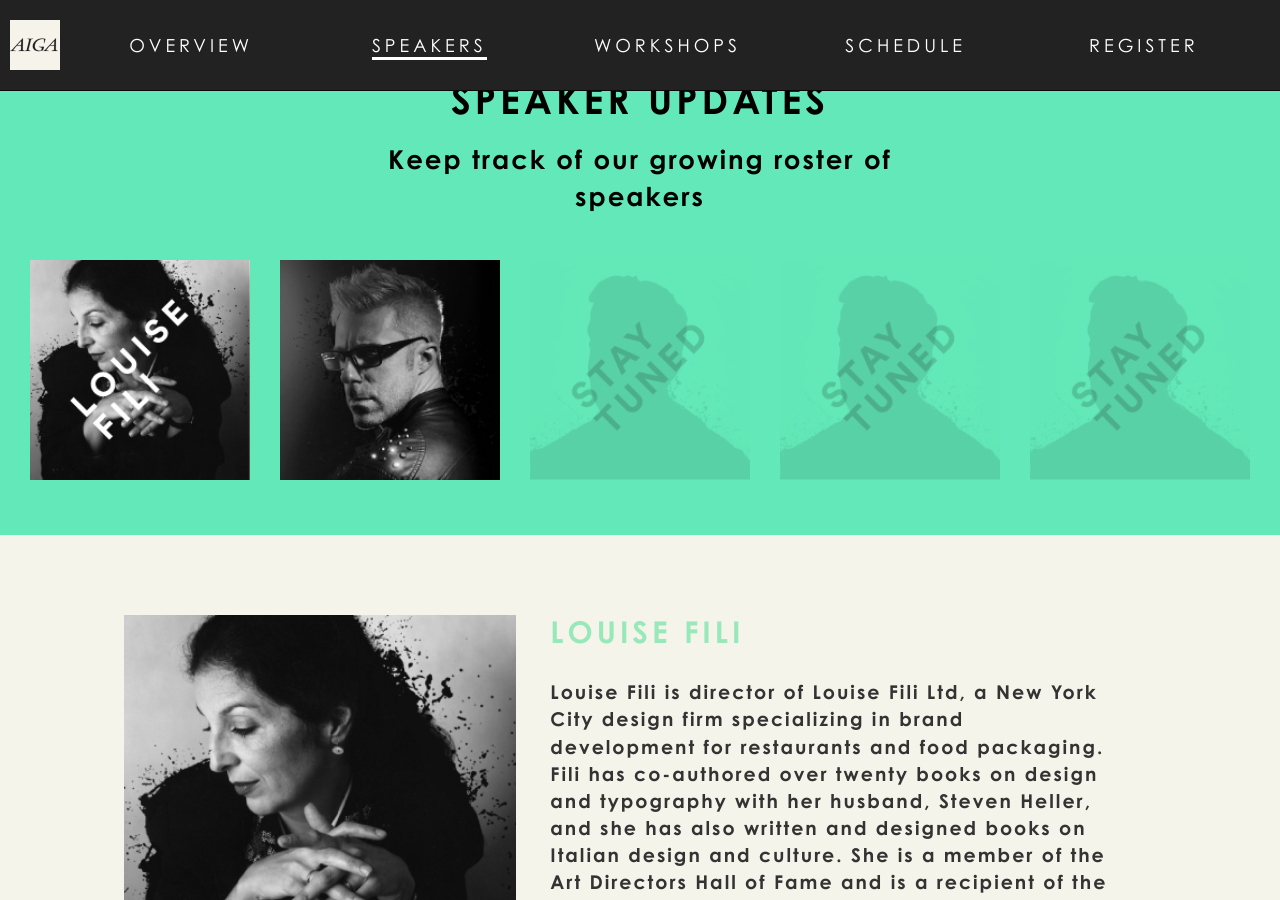
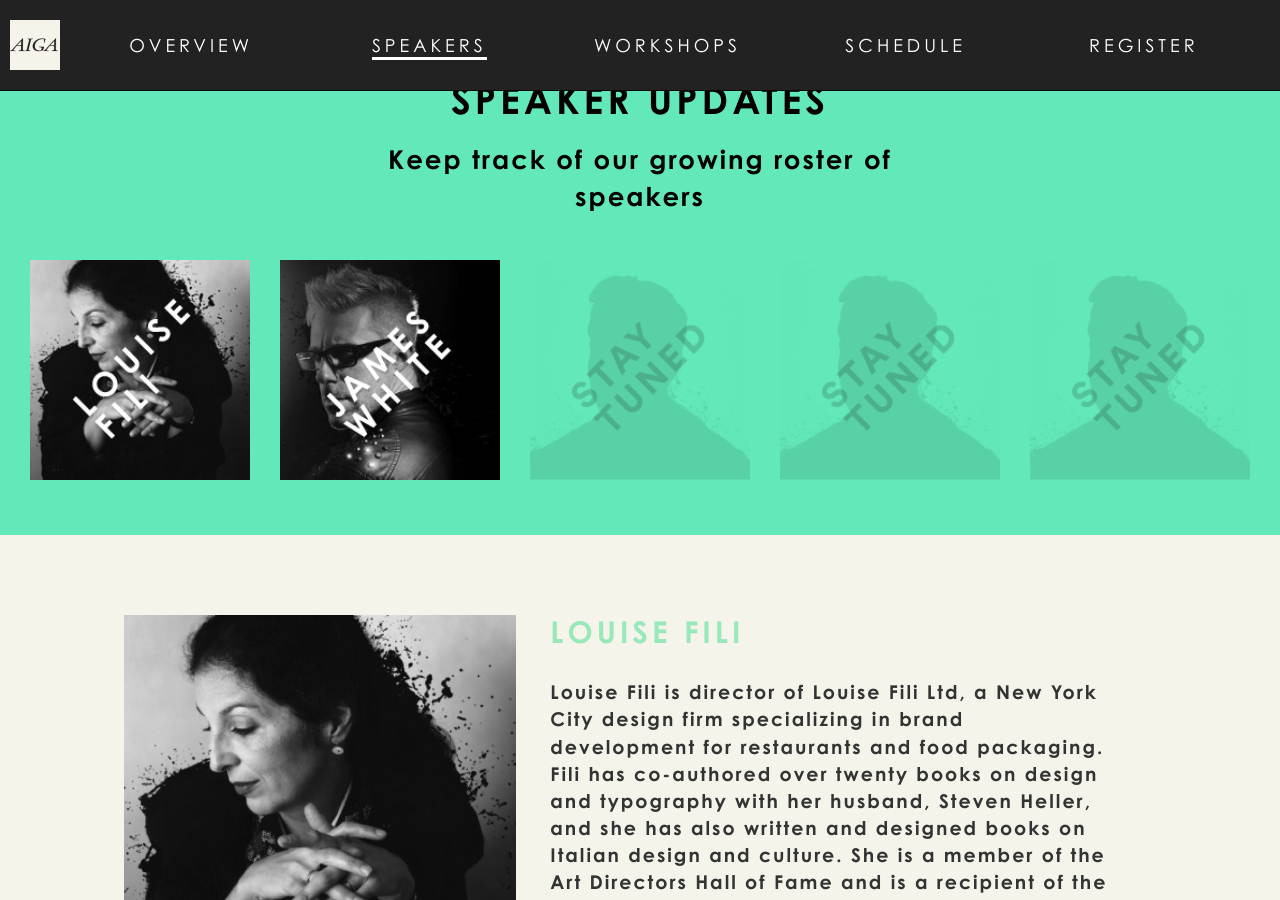
Before and after one commit to aiga-seattle/2015.aigaintothewoods.com, a Jekyll site: the page built from speakers.html, in a window 1280 px wide and 900 px high, scrolled down 581 px. Built offline with Jekyll 4.4.1, drawn with Linux system fonts in a browser that asks for light colours; nearby versions of some CDN libraries; some web fonts are replaced.

Commit message:
Replace speaker squares

```diff
--- a/speakers.html
+++ b/speakers.html
@@ -19,10 +19,10 @@
 
   <div class="wrapper wrapper-speakers-line-up hidden-sm hidden-xs">
     <div class="speaker-line-up">
-      <img src="/images/speakers/louise-fili-square-205x205.jpg" alt="Louise Fili">
+      <a href="#fili"><img src="/images/speakers/louise-fili-square-205x205.jpg" alt="Louise Fili"></a>
     </div>
     <div class="speaker-line-up">
-      <img src="/images/speakers/james-white-square-205x205.jpg" alt="James White">
+      <a href="#white"><img src="/images/speakers/james-white-square-205x205.jpg" alt="James White"></a>
     </div>
     <div class="speaker-line-up">
       <img src="/images/speakers/blank-speaker-205x205.png" alt="Upcoming Speaker">
```
Also changed, not shown: images/speakers/james-white-square-205x205.jpg, images/speakers/louise-fili-square-205x205.jpg, 4 other files.
